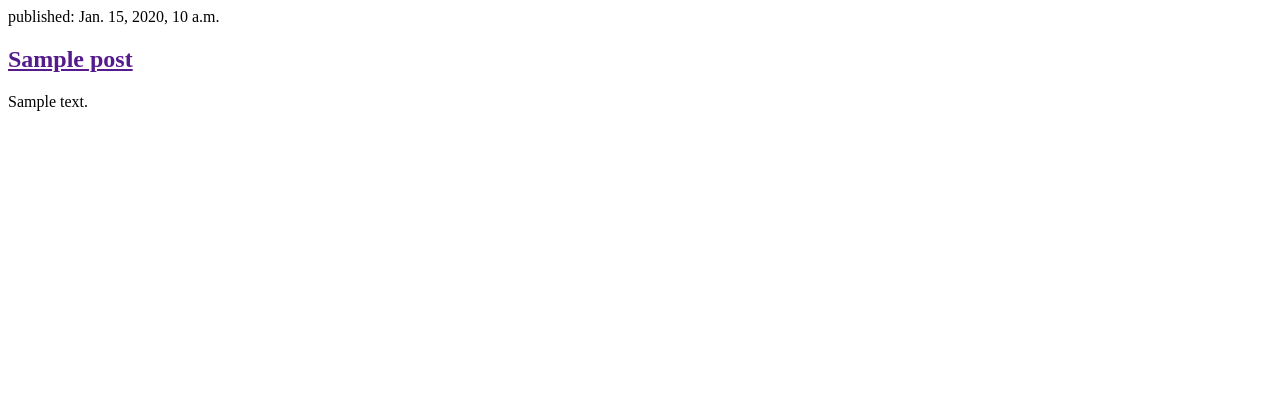
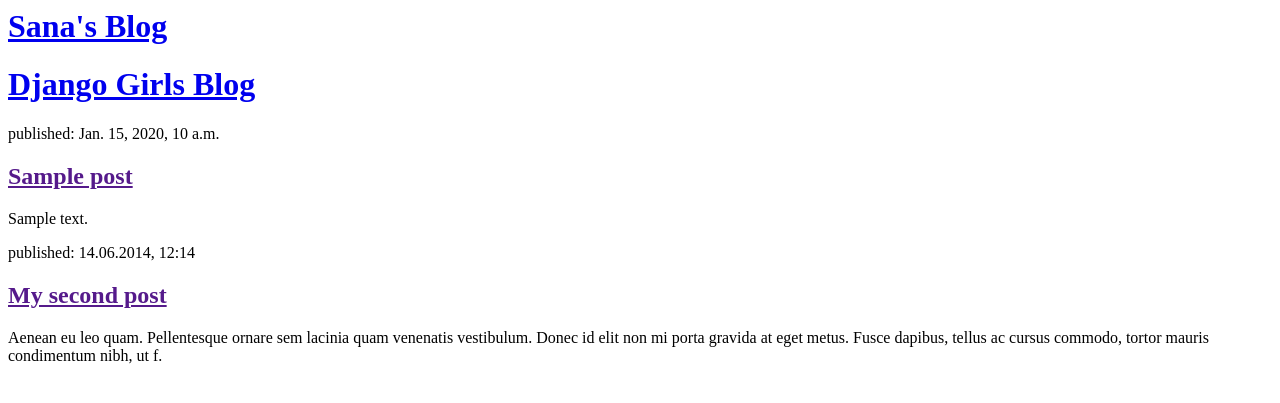
Before and after one commit to sanasp01/my-first-blog-, a Django app: page / in a window 1280 px wide. Shown: the top 403 px of the page. Run offline with Django 3.2, Linux system fonts and the light colour scheme; tables that the repository leaves empty hold one stand-in row (values such as "Sample post").

Commit message:
Changed the HTML for the site.

```diff
--- a/blog/templates/blog/post_list.html
+++ b/blog/templates/blog/post_list.html
@@ -3,8 +3,15 @@
         <title>Sana's blog</title>
     </head>
      <body>
+        <div>
+            <h1><a href="/">Sana's Blog</a></h1>
+        </div>
 
-<div>
+        <div>
+            <div>
+    <h1><a href="/">Django Girls Blog</a></h1>
+</div>
+
 {% for post in posts %}
     <div>
         <p>published: {{ post.published_date }}</p>
@@ -12,6 +19,12 @@
         <p>{{ post.text|linebreaksbr }}</p>
     </div>
 {% endfor %}
-</div>
+        </div>
+
+        <div>
+            <p>published: 14.06.2014, 12:14</p>
+            <h2><a href="">My second post</a></h2>
+            <p>Aenean eu leo quam. Pellentesque ornare sem lacinia quam venenatis vestibulum. Donec id elit non mi porta gravida at eget metus. Fusce dapibus, tellus ac cursus commodo, tortor mauris condimentum nibh, ut f.</p>
+        </div>
     </body>
 </html>
```
